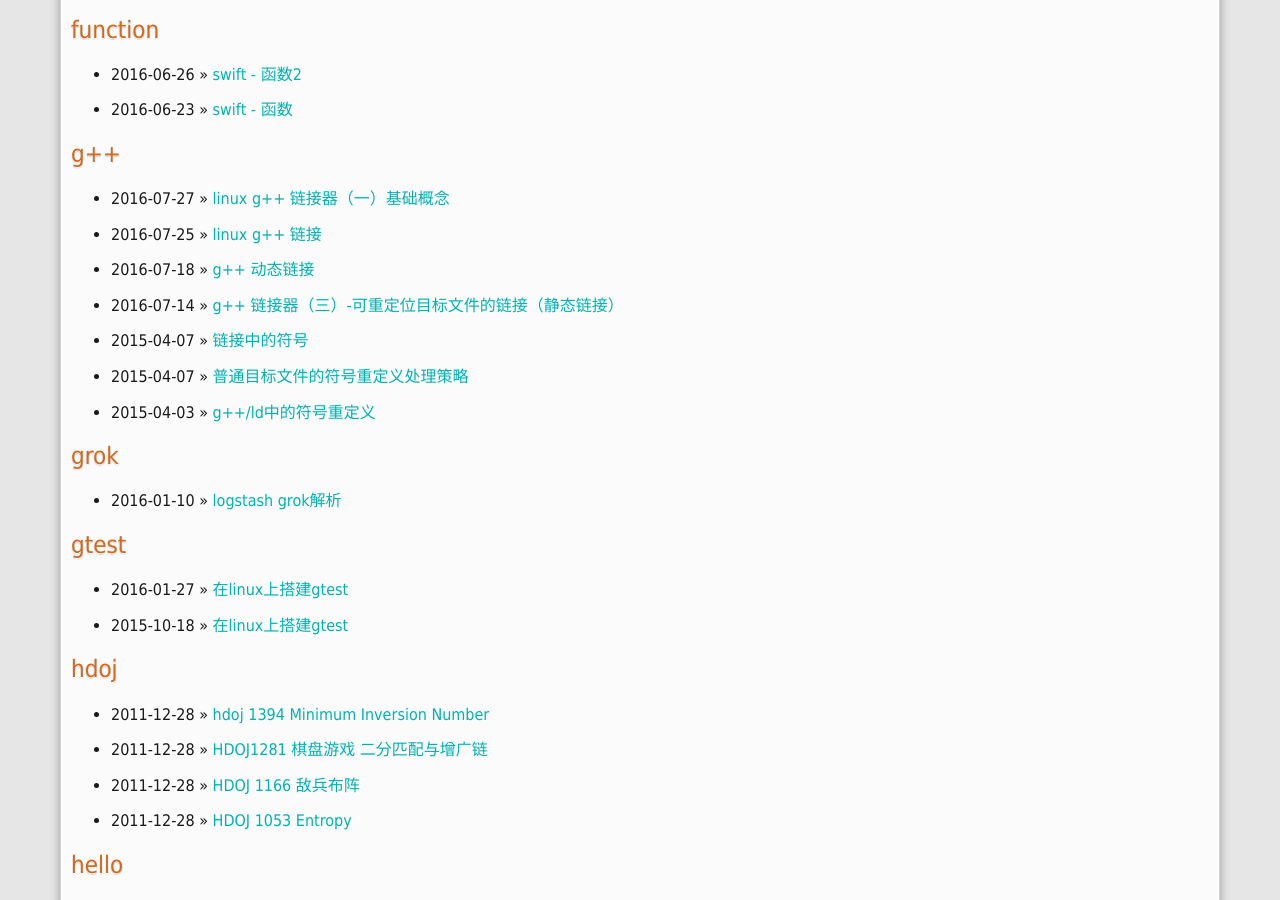
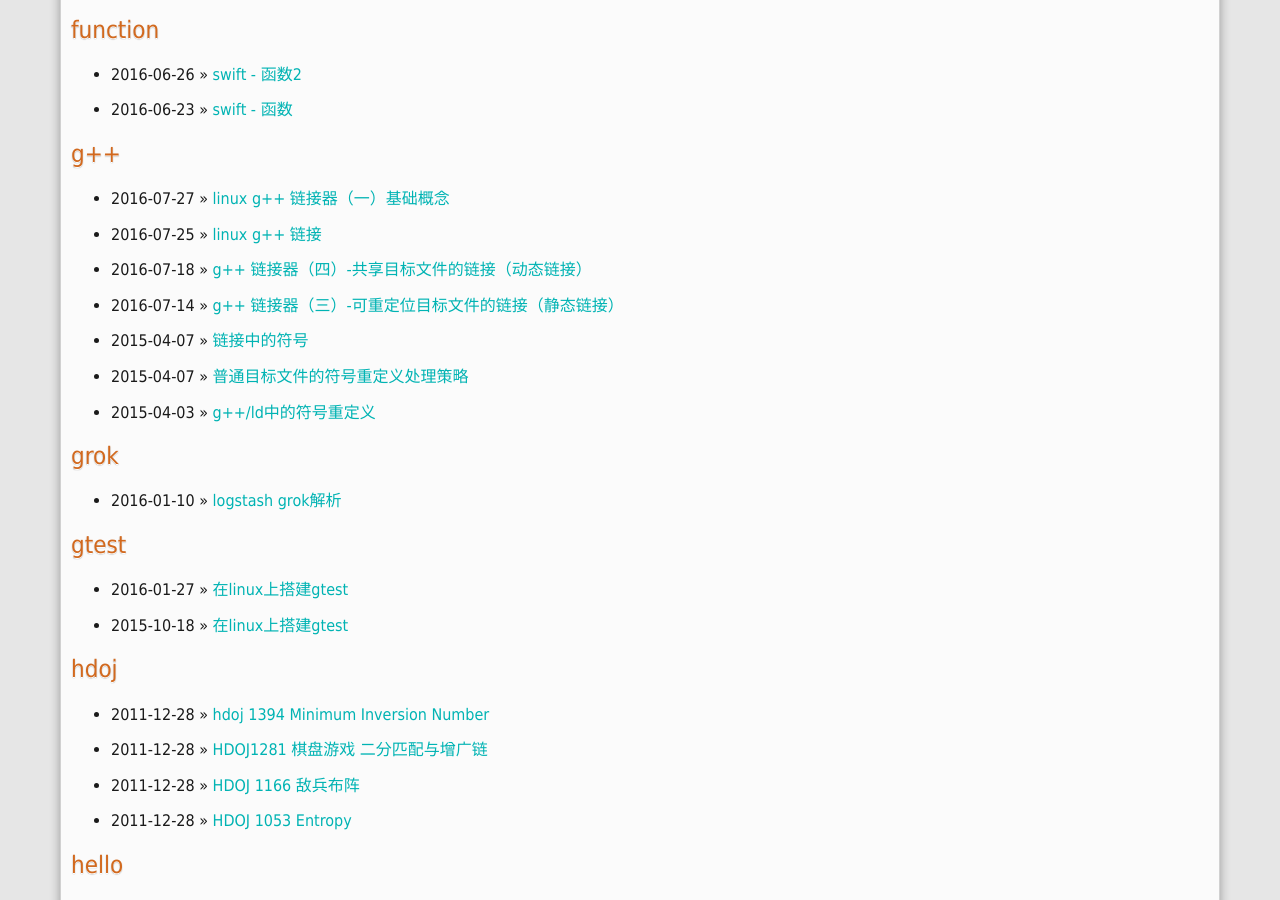
Before and after one commit to windmissing/windmissing.github.io, a Jekyll site: the page built from tags.html, in a window 1280 px wide and 900 px high, scrolled down 3486 px. Built offline with Jekyll 4.4.1, drawn with Linux system fonts in a browser that asks for light colours; Markdown is read by kramdown in place of the engine named in the settings; comment, search, counter and statistics services are not loaded; some of the changed text lies outside the part shown.

Commit message:
Update 2016-07-18-dynamic-linking-g++.md

```diff
--- a/_posts/2016-07-18-dynamic-linking-g++.md
+++ b/_posts/2016-07-18-dynamic-linking-g++.md
@@ -1,6 +1,6 @@
 ---
 layout: post
-title:  "g++ 动态链接"
+title:  "g++ 链接器（四）-共享目标文件的链接（动态链接）"
 category: [compile]
 tags: [g++, linking, 动态链接]
 ---
```
